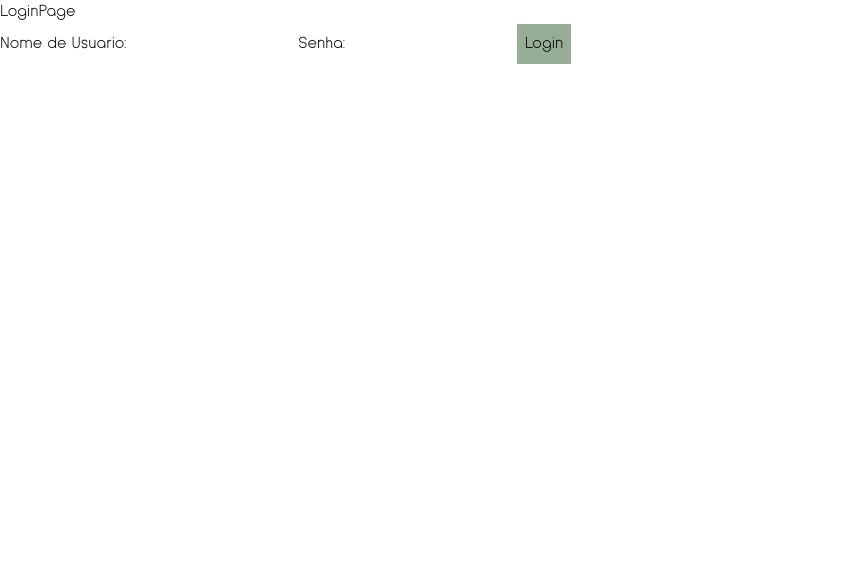
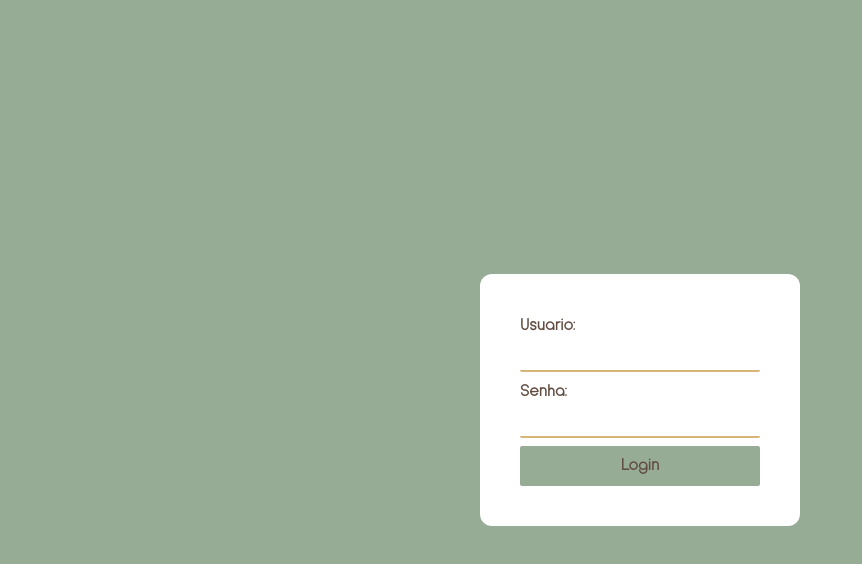
Before and after one commit to felipefacklam/rearqt, a Next.js app: page /loginPage in a window 1280 px wide. Shown: the top 564 px of the page, without its empty margins (0-862 px from the left). Built offline with nearby package versions, Linux system fonts and the light colour scheme.

Commit message:
commit--loginPage style

```diff
--- a/src/app/dashboard/page.tsx
+++ b/src/app/dashboard/page.tsx
@@ -14,11 +14,16 @@ export default async function Dashboard() {
   } else {
 
     return (
-      <div className='bg-gold-primary flex-1 h-[1px]'>
+      <div className='min-h-screen'>
         <Header />
-        <p>Olá, {session?.user?.name}!</p>
-        <ButtonLogout />
-        <FormProjeto />
+        <div className="flex items-center justify-center gap-2">
+          <p>Olá, {session?.user?.name}!</p>
+          <ButtonLogout />
+        </div>
+        <div className="flex">
+          <FormProjeto />
+          <div className="bg-gold-primary">Editar</div>
+        </div>
         <Footer />
       </div>
     );
--- a/src/app/globals.css
+++ b/src/app/globals.css
@@ -14,5 +14,18 @@
     --foreground-rgb: 255, 255, 255;
     --background-start-rgb: 0, 0, 0;
     --background-end-rgb: 0, 0, 0;
+    --green-primary: '#97ac95';
+    --brown-primary: '#614d42';
+    --gold-primary: '#D6B576';
   }
 }
+
+input {
+  border: none;
+  border-radius: 2px;
+  border-bottom: 2px solid #D6B576;
+}
+
+input:focus {
+  outline: none;
+}
--- a/src/app/loginPage/page.tsx
+++ b/src/app/loginPage/page.tsx
@@ -1,32 +1,35 @@
-'use client'
+"use client";
 
-import React, { useState } from 'react';
-import { signIn } from 'next-auth/react';
+import React, { useState } from "react";
+import { signIn } from "next-auth/react";
 
 export default function LoginPage() {
-  const [username, setUsername] = useState('');
-  const [password, setPassword] = useState('');
+  const [username, setUsername] = useState("");
+  const [password, setPassword] = useState("");
 
   const handleSubmit = async (event: any) => {
     event.preventDefault();
     await signIn("credentials", {
       redirect: true,
-      callbackUrl: '/dashboard',
+      callbackUrl: "/dashboard",
       username,
       password,
     });
   };
 
   return (
-    <div>
-      <div>LoginPage</div>
-      <form onSubmit={handleSubmit}>
-        <label htmlFor="username">Nome de Usuário:</label>
+    <div className="flex justify-center items-center w-screen h-screen bg-green-primary">
+      <form
+        onSubmit={handleSubmit}
+        className="flex flex-col gap-2 w-1/4 p-10 bg-white rounded-xl text-brown-primary font-bold"
+      >
+        <label htmlFor="username">Usuário:</label>
         <input
           type="text"
           id="username"
           value={username}
           onChange={(e) => setUsername(e.target.value)}
+          autoFocus
           required
         />
 
@@ -38,7 +41,7 @@ export default function LoginPage() {
           onChange={(e) => setPassword(e.target.value)}
           required
         />
-        <button type="submit" className='bg-green-primary p-2'>
+        <button type="submit" className="bg-green-primary p-2 rounded-sm">
           Login
         </button>
       </form>
--- a/src/components/ButtonLogout.tsx
+++ b/src/components/ButtonLogout.tsx
@@ -6,7 +6,7 @@ export default function ButtonLogout() {
   return (
     <div>
         <button onClick={() => signOut()}
-            className="bg-green-primary p-2"
+            className="bg-green-primary p-2 rounded-sm font-bold"
             >Logout
         </button>
     </div>
--- a/src/components/FormProjeto.tsx
+++ b/src/components/FormProjeto.tsx
@@ -58,11 +58,11 @@ export default function FormProjeto() {
   };
 
   return (
-    <div>
+    <div className='bg-green-primary'>
       <h1>Adicionar Projeto</h1>
 
       <form onSubmit={handleAddProject}>
-        <label htmlFor="title">Title:</label>
+        <label htmlFor="title">Título:</label>
         <input
           type="text"
           id="title"
@@ -71,7 +71,7 @@ export default function FormProjeto() {
           required
         />
 
-        <label htmlFor="description">Description:</label>
+        <label htmlFor="description">Descrição:</label>
         <textarea
           id="description"
           value={description}
@@ -79,7 +79,7 @@ export default function FormProjeto() {
           required
         />
 
-        <label htmlFor="type">Type:</label>
+        <label htmlFor="type">Categoria:</label>
         <select id="type" value={type} onChange={(event) => setType(event.target.value)} required>
           <option value="">Select Type</option>
           <option value="Arquitetônico">Arquitetônico</option>
@@ -88,7 +88,7 @@ export default function FormProjeto() {
           <option value="Regularização">Regularização</option>
         </select>
 
-        <label htmlFor="images">Images:</label>
+        <label htmlFor="images">Imagens:</label>
         <div>
           {images.map((image, index) => (
             <div key={index}>
@@ -108,7 +108,7 @@ export default function FormProjeto() {
         </div>
         <input type="file" id="images" multiple onChange={handleImageUpload} />
 
-        <button type="submit">Add Project</button>
+        <button type="submit">Adicionar projeto</button>
       </form>
     </div>
   );
```
